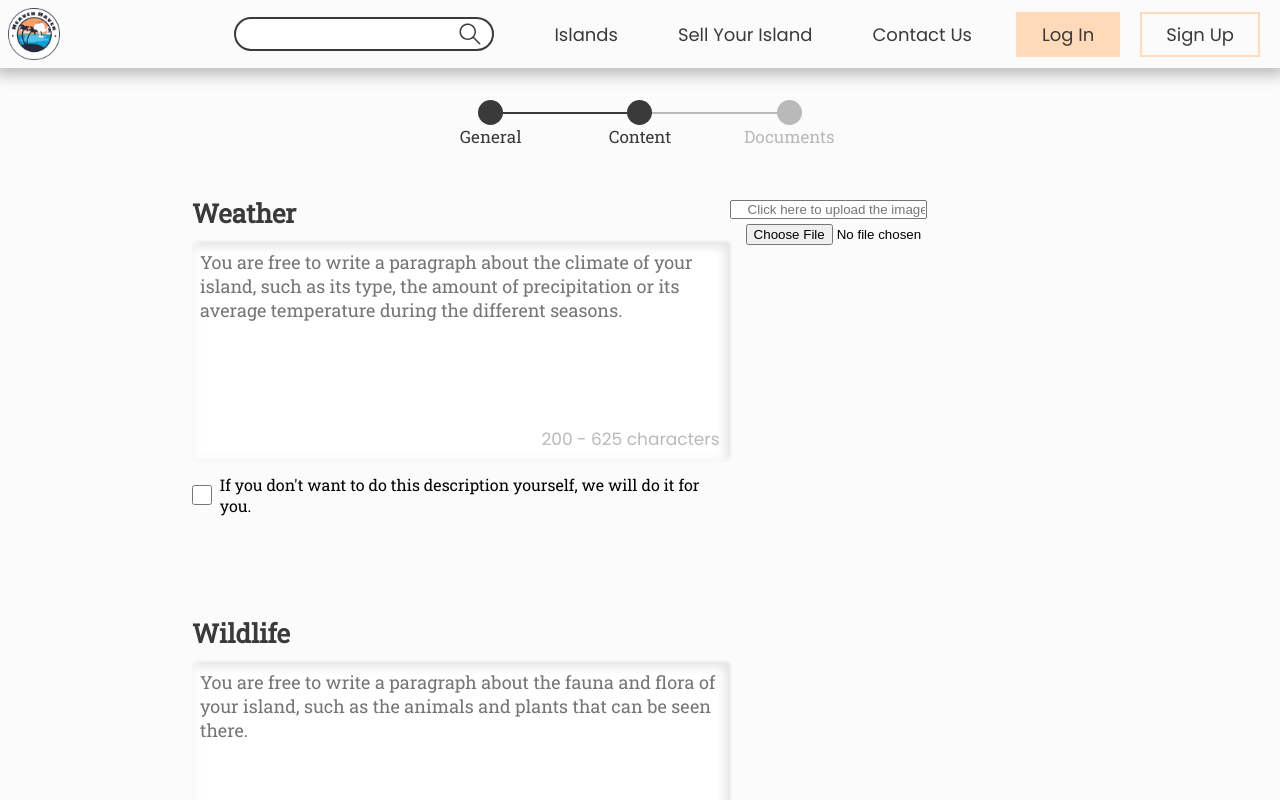
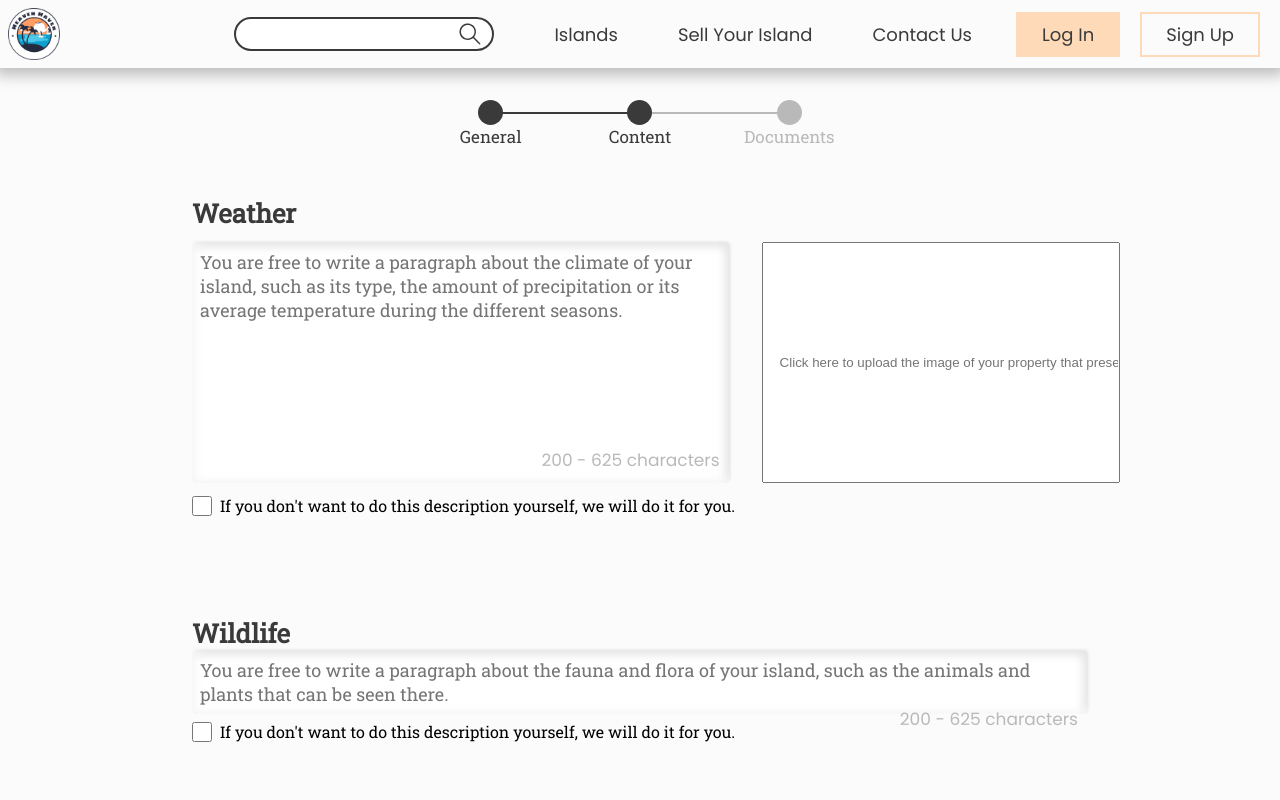
Before and after one commit to ruets/HeavenHaven, a React (Vite) app in the folder frontend/: page /sell/form in a window 1280 px wide. Shown: the top 800 px of the page. Built offline with nearby package versions, Linux system fonts and the light colour scheme.

Commit message:
Working on image styling

```diff
--- a/frontend/src/components/forms/Selling/SellingForm.jsx
+++ b/frontend/src/components/forms/Selling/SellingForm.jsx
@@ -267,9 +267,9 @@ export function SellingForm() {
                     </div>
                     <div className="fields">
                         <div className="ctn weather">
+                            <h3>Weather</h3>
+                            <div className="grid">
                                 <div className="left">
-                                <h3>Weather</h3>
-                                <div className="text">
                                     <textarea
                                         name="weather"
                                         value={weather}
@@ -280,19 +280,6 @@ export function SellingForm() {
                                         ref={refToWeatherInput}
                                     />
                                     <p>200 - 625 characters</p>
-                                </div>
-                                <div className="checkbox">
-                                    <input
-                                        type="checkbox"
-                                        name="weatherCheckbox"
-                                        ref={refToWeatherCheckbox}
-                                        onClick={handleWeatherCheckboxChange}
-                                    />
-                                    <label htmlFor="weatherCheckbox">
-                                        If you don't want to do this description
-                                        yourself, we will do it for you.
-                                    </label>
-                                </div>
                                 </div>
                                 <div className="right">
                                     <input
@@ -317,6 +304,19 @@ export function SellingForm() {
                                         required
                                         className="image"
                                     />
+                                </div>
+                            </div>
+                            <div className="checkbox">
+                                <input
+                                    type="checkbox"
+                                    name="weatherCheckbox"
+                                    ref={refToWeatherCheckbox}
+                                    onClick={handleWeatherCheckboxChange}
+                                />
+                                <label htmlFor="weatherCheckbox">
+                                    If you don't want to do this description
+                                    yourself, we will do it for you.
+                                </label>
                             </div>
                         </div>
                         <div className="ctn wildlife">
--- a/frontend/src/components/forms/Selling/SellingForm.scss
+++ b/frontend/src/components/forms/Selling/SellingForm.scss
@@ -121,19 +121,20 @@ div.form-2 {
             gap: 100px;
 
             div.ctn {
-                display: grid;
-                grid-template-columns: 60% 40%;
-                grid-template-rows: 1fr;
-                height: 40vh;
-
-                div.left {
                 display: flex;
                 flex-direction: column;
                 gap: 12px;
+                height: 40vh;
 
-                    div.text {
-                        width: 100%;
+                div.grid {
+                    display: grid;
+                    gap: 32px;
+                    grid-template-columns: 60% 40%;
+                    grid-template-rows: 1fr;
                     height: 80%;
+                }
+
+                div.left {
                     position: relative;
 
                     textarea {
@@ -165,6 +166,20 @@ div.form-2 {
                     }
                 }
 
+                div.right {
+                    input[type="file"] {
+                        display: none;
+                    }
+
+                    input[type="text"] {
+                        text-align: center;
+                        cursor: pointer;
+                        height: 100%;
+                        width: 100%;
+                        border: dotted $dark solid 1px;
+                    }
+                }
+
                 div.checkbox {
                     display: flex;
                     align-items: center;
@@ -188,4 +203,3 @@ div.form-2 {
         gap: 24px;
     }
 }
-}
```
Lines whose indentation alone changed are shown as unchanged.
